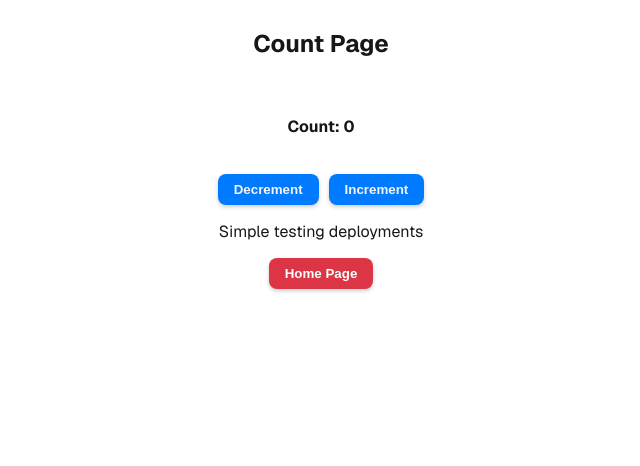
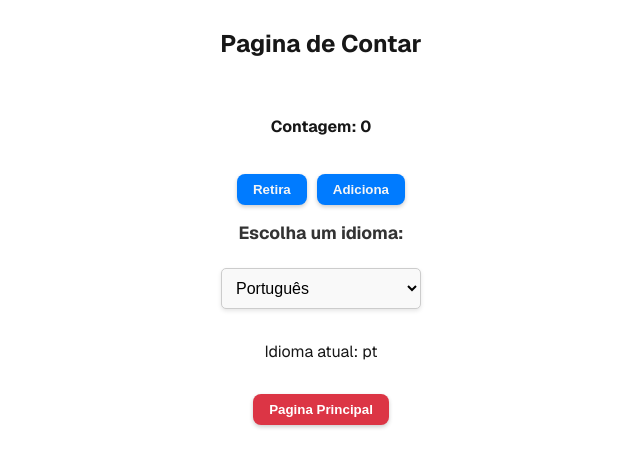
Before and after one commit to jcostadev23/litle-project, a Next.js app: page /CountPage in a window 1280 px wide. Shown: the top 466 px of the page, without its empty margins (319-959 px from the left). Built offline with nearby package versions, Linux system fonts and the light colour scheme.

Commit message:
feat:translations

```diff
--- a/src/app/CountPage/page.tsx
+++ b/src/app/CountPage/page.tsx
@@ -4,28 +4,39 @@ import { useState } from "react";
 import Button from "../components/Button";
 import styles from "../Page.module.css";
 import { decrementCounter, incrementCounter } from "../utils/counter";
+import {
+  Language,
+  useTranslation,
+} from "../appProvider/TranslationProvider.tsx";
+import Dropdown from "../components/Dropdown";
 
 export default function Count() {
   const router = useRouter();
   const [value, setValue] = useState(0);
+  const { t, language, switchLanguage } = useTranslation();
 
   const handleIncrement = () => setValue(incrementCounter(value));
   const handleDecrement = () => setValue(decrementCounter(value));
+  const handleChangeLanguage = (e: React.ChangeEvent<HTMLSelectElement>) => {
+    const selectedValue = e.target.value;
+    switchLanguage(selectedValue as Language);
+  };
 
   return (
     <div className={styles.customGrid}>
-      <h2>Count Page</h2>
-      <h4>Count: {value}</h4>
+      <h2>{t("countPage")}</h2>
+      <h4>{`${t("count")} ${value}`}</h4>
       <div
         data-testid="cypress-botton-container"
         className={styles.buttonContainer}
       >
-        <Button label="Decrement" onClick={handleDecrement} />
-        <Button label="Increment" onClick={handleIncrement} />
+        <Button label={t("decrement")} onClick={handleDecrement} />
+        <Button label={t("increment")} onClick={handleIncrement} />
       </div>
-      Simple testing deployments
+      <Dropdown selectedLanguage={language} onChange={handleChangeLanguage} />
+      <p>{`${t("currentLanguage")} ${language}`}</p>
       <Button
-        label="Home Page"
+        label={t("homePage")}
         backgroundColor="danger"
         onClick={() => router.push("/")}
       />
--- /dev/null
+++ b/src/app/appProvider/TranslationProvider.tsx/index.tsx
@@ -0,0 +1,64 @@
+"use client";
+import {
+  createContext,
+  ReactNode,
+  useContext,
+  useEffect,
+  useState,
+} from "react";
+import { translations } from "../../translations";
+
+type Translations = typeof translations;
+export type Language = keyof Translations;
+type TransLationKeys = keyof Translations["pt"];
+
+interface TranslationContextProps {
+  t: (key: TransLationKeys) => string;
+  language: Language;
+  switchLanguage: (lang: Language) => void;
+}
+
+export const TranslationContext = createContext<
+  TranslationContextProps | undefined
+>(undefined);
+
+interface TranslationProviderProps {
+  children: ReactNode;
+}
+
+export const TranslationProvider: React.FC<TranslationProviderProps> = ({
+  children,
+}) => {
+  const [language, setLanguage] = useState<Language>("pt");
+
+  useEffect(() => {
+    setLanguage((localStorage.getItem("app-language") as "pt" | "en") || "pt");
+  }, []);
+
+  useEffect(() => {
+    localStorage.setItem("app-language", language);
+  }, [language]);
+
+  const switchLanguage = (lang: Language) => {
+    if (translations[lang]) {
+      setLanguage(lang);
+    }
+  };
+
+  const t = (key: TransLationKeys) => translations[language]?.[key] || key;
+
+  return (
+    <TranslationContext.Provider value={{ t, language, switchLanguage }}>
+      {children}
+    </TranslationContext.Provider>
+  );
+};
+
+export const useTranslation = () => {
+  const context = useContext(TranslationContext);
+  if (!context) {
+    throw Error("useTranslation must be used within a TranslationProvider");
+  }
+
+  return context;
+};
--- /dev/null
+++ b/src/app/components/Dropdown/Dropdown.module.css
@@ -0,0 +1,33 @@
+.dropdownLabel {
+  font-size: 1.1rem;
+  font-weight: bold;
+  margin-bottom: 0.5rem;
+  display: block;
+  color: #333;
+}
+
+.dropdownSelect {
+  width: 200px;
+  padding: 10px;
+  font-size: 1rem;
+  border: 1px solid #ccc;
+  border-radius: 5px;
+  background-color: #f9f9f9;
+  box-shadow: 0 2px 4px rgba(0, 0, 0, 0.1);
+  transition: border-color 0.3s ease;
+  cursor: pointer;
+}
+
+.dropdownSelect:focus {
+  border-color: #007bff;
+  outline: none;
+}
+
+.dropdownSelect option {
+  padding: 10px;
+}
+
+.dropdownSelect:hover {
+  border-color: #007bff;
+  background-color: #e7f1ff;
+}
--- /dev/null
+++ b/src/app/components/Dropdown/index.tsx
@@ -0,0 +1,34 @@
+import { useState } from "react";
+import styles from "./Dropdown.module.css";
+
+type Props = {
+  onChange: (e: React.ChangeEvent<HTMLSelectElement>) => void;
+  selectedLanguage: string;
+};
+
+const Dropdown = ({ onChange, selectedLanguage }: Props) => {
+  const [language, setLanguage] = useState(selectedLanguage);
+
+  const handleChange = (event: React.ChangeEvent<HTMLSelectElement>) => {
+    const value = event.target.value;
+    setLanguage(value);
+    onChange(event);
+  };
+
+  return (
+    <>
+      <label className={styles.dropdownLabel}>Escolha um idioma:</label>
+      <select
+        id="language"
+        className={styles.dropdownSelect}
+        name="language"
+        value={language}
+        onChange={handleChange}
+      >
+        <option value="pt">Português</option>
+        <option value="en">Inglês</option>
+      </select>
+    </>
+  );
+};
+export default Dropdown;
--- a/src/app/layout.tsx
+++ b/src/app/layout.tsx
@@ -1,5 +1,6 @@
 import type { Metadata } from "next";
 import { Geist, Geist_Mono } from "next/font/google";
+import { TranslationProvider } from "./appProvider/TranslationProvider.tsx";
 import "./globals.css";
 
 const geistSans = Geist({
@@ -27,7 +28,7 @@ export default function RootLayout({
       <body
         className={`${geistSans.variable} ${geistMono.variable} antialiased`}
       >
-        {children}
+        <TranslationProvider>{children}</TranslationProvider>
       </body>
     </html>
   );
--- /dev/null
+++ b/src/app/translations.tsx
@@ -0,0 +1,22 @@
+export const translations = {
+  en: {
+    increment: "Increment",
+    decrement: "Decrement",
+    home: "Home",
+    count: "Count:",
+    countPage: "Count Page",
+    changeLanguage: "Change Language",
+    currentLanguage: "Current Language:",
+    homePage: "Home Page",
+  },
+  pt: {
+    increment: "Adiciona",
+    decrement: "Retira",
+    home: "Pagina Inicial",
+    count: "Contagem:",
+    countPage: "Pagina de Contar",
+    changeLanguage: "Muda a linguagem",
+    currentLanguage: "Idioma atual:",
+    homePage: "Pagina Principal",
+  },
+};
--- a/tsconfig.json
+++ b/tsconfig.json
@@ -27,7 +27,8 @@
     "next-env.d.ts",
     "**/*.ts",
     "**/*.tsx",
-    ".next/types/**/*.ts"
+    ".next/types/**/*.ts",
+    "src/app/components/Button/TranslationProvider"
   ],
   "exclude": ["node_modules"]
 }
```
